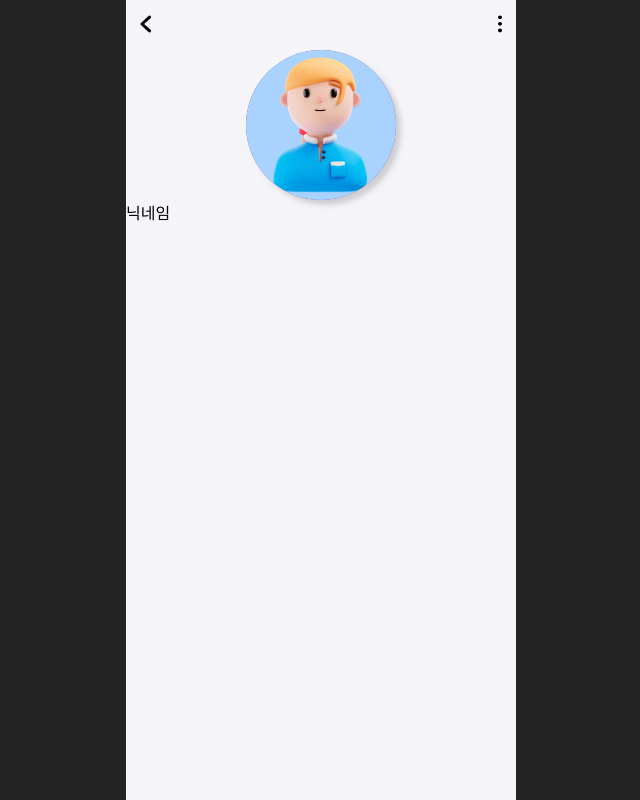
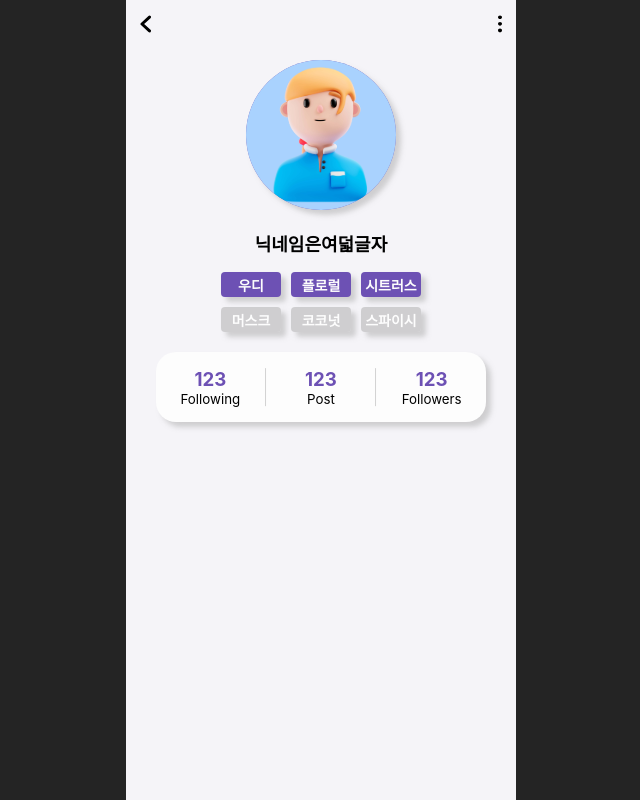
Before and after one commit to tjdwnsmm/decalcomanie, a React (Vite) app in the folder client/: page /mypage in a window 1280 px wide. Shown: the whole page, without its empty margins (319-959 px from the left). Built offline with nearby package versions, Linux system fonts and the light colour scheme; a web font is replaced by a local one.

Commit message:
[S09P12A708-251 #9] feat: 프로필 정보

```diff
--- a/client/src/components/Box/LikesUnlikes.tsx
+++ b/client/src/components/Box/LikesUnlikes.tsx
@@ -1,5 +1,45 @@
 import React from 'react';
+import { styled } from 'styled-components';
+
+const BoxDiv = styled.div`
+  display: flex;
+  justify-content: center;
+  align-items: center;
+  gap: 0px 10px;
+  margin-bottom: 10px;
+`;
+
+const LikeBox = styled.div`
+  display: flex;
+  justify-content: center;
+  align-items: center;
+  width: 60px;
+  height: 25px;
+  border-radius: 4px;
+  background-color: var(--primary-color);
+  box-shadow: 5px 5px 5px var(--gray-color);
+  color: var(--white-color);
+  font-size: 14px;
+  font-weight: bold;
+`;
+
+const UnlikeBox = styled(LikeBox)`
+  background-color: var(--gray-color);
+`;
 
 export default function LikesUnlikes() {
-  return <div>LikesUnlikes</div>;
+  return (
+    <p>
+      <BoxDiv>
+        <LikeBox>우디</LikeBox>
+        <LikeBox>플로럴</LikeBox>
+        <LikeBox>시트러스</LikeBox>
+      </BoxDiv>
+      <BoxDiv>
+        <UnlikeBox>머스크</UnlikeBox>
+        <UnlikeBox>코코넛</UnlikeBox>
+        <UnlikeBox>스파이시</UnlikeBox>
+      </BoxDiv>
+    </p>
+  );
 }
--- a/client/src/components/My/ProfileImage.tsx
+++ b/client/src/components/My/ProfileImage.tsx
@@ -18,6 +18,7 @@ const ImageDiv = styled.div`
   display: flex;
   justify-content: center;
   align-items: center;
+  margin: 10px 0px 20px 0px;
 `;
 
 export default function ProfileImage() {
--- a/client/src/components/My/ProfileStats.tsx
+++ b/client/src/components/My/ProfileStats.tsx
@@ -0,0 +1,63 @@
+import React from 'react';
+import { styled } from 'styled-components';
+import { ReactComponent as Bar } from '../../assets/img/bar.svg';
+
+interface TextProp {
+  size?: string;
+  fontweight?: string;
+  color?: string;
+}
+
+const BoxText = styled.div<TextProp>`
+  display: flex;
+  justify-content: center;
+  align-items: center;
+  width: 60px;
+  font-size: ${(props) => props.size};
+  font-weight: ${(props) => props.fontweight};
+  color: ${(props) => props.color};
+`;
+
+const StatsDiv = styled.div`
+  display: flex;
+  justify-content: center;
+  align-items: center;
+  margin: 20px 0px;
+`;
+
+const StatsBox = styled.div`
+  display: flex;
+  justify-content: space-evenly;
+  align-items: center;
+  width: 330px;
+  height: 70px;
+  border-radius: 20px;
+  background-color: var(--white-color);
+  box-shadow: 5px 5px 5px var(--gray-color);
+`;
+
+const CountBox = styled.div`
+`;
+
+export default function ProfileStats() {
+  return (
+    <StatsDiv>
+      <StatsBox>
+        <CountBox>
+            <BoxText size='14pt' color='var(--primary-color)' fontweight='700'>123</BoxText>
+            <BoxText size='10pt'>Following</BoxText>
+        </CountBox>
+        <Bar />
+        <CountBox>
+            <BoxText size='14pt' color='var(--primary-color)' fontweight='700'>123</BoxText>
+            <BoxText size='10pt'>Post</BoxText>
+        </CountBox>
+        <Bar />
+        <CountBox>
+            <BoxText size='14pt' color='var(--primary-color)' fontweight='700'>123</BoxText>
+            <BoxText size='10pt'>Followers</BoxText>
+        </CountBox>
+      </StatsBox>
+    </StatsDiv>
+  );
+}
--- a/client/src/pages/MyPage/Mypage.tsx
+++ b/client/src/pages/MyPage/Mypage.tsx
@@ -1,12 +1,24 @@
+import React from 'react';
 import { styled } from 'styled-components';
-import React from 'react';
 import { Main } from '../../style';
 import { FeedTab } from '../../components/TabBar/FeedTab';
 import ProfileImage from '../../components/My/ProfileImage';
 import OptionMenu from '../../components/My/OptionMenu';
+import LikesUnlikes from '../../components/Box/LikesUnlikes';
+import ProfileStats from '../../components/My/ProfileStats';
 
-const MypageText = styled.div`
+interface TextProp {
+  size?: string;
+  fontweight?: string;
+  color?: string;
+  textalign?: string;
+}
 
+const MypageText = styled.div<TextProp>`
+  font-size: ${(props) => props.size};
+  font-weight: ${(props) => props.fontweight};
+  color: ${(props) => props.color};
+  text-align: ${(props) => props.textalign};
 `;
 
 export default function Mypage() {
@@ -14,7 +26,11 @@ export default function Mypage() {
     <Main>
       <OptionMenu />
       <ProfileImage />
-      <MypageText>닉네임</MypageText>
+      <MypageText size="18px" fontweight="bold" textalign="center">
+        닉네임은여덟글자
+      </MypageText>
+      <LikesUnlikes />
+      <ProfileStats />
     </Main>
   );
 }
```
Also changed, not shown: client/src/components/TabBar/MypageTab.tsx (added, +70 -0 lines), client/src/assets/img/bar.svg (added).
